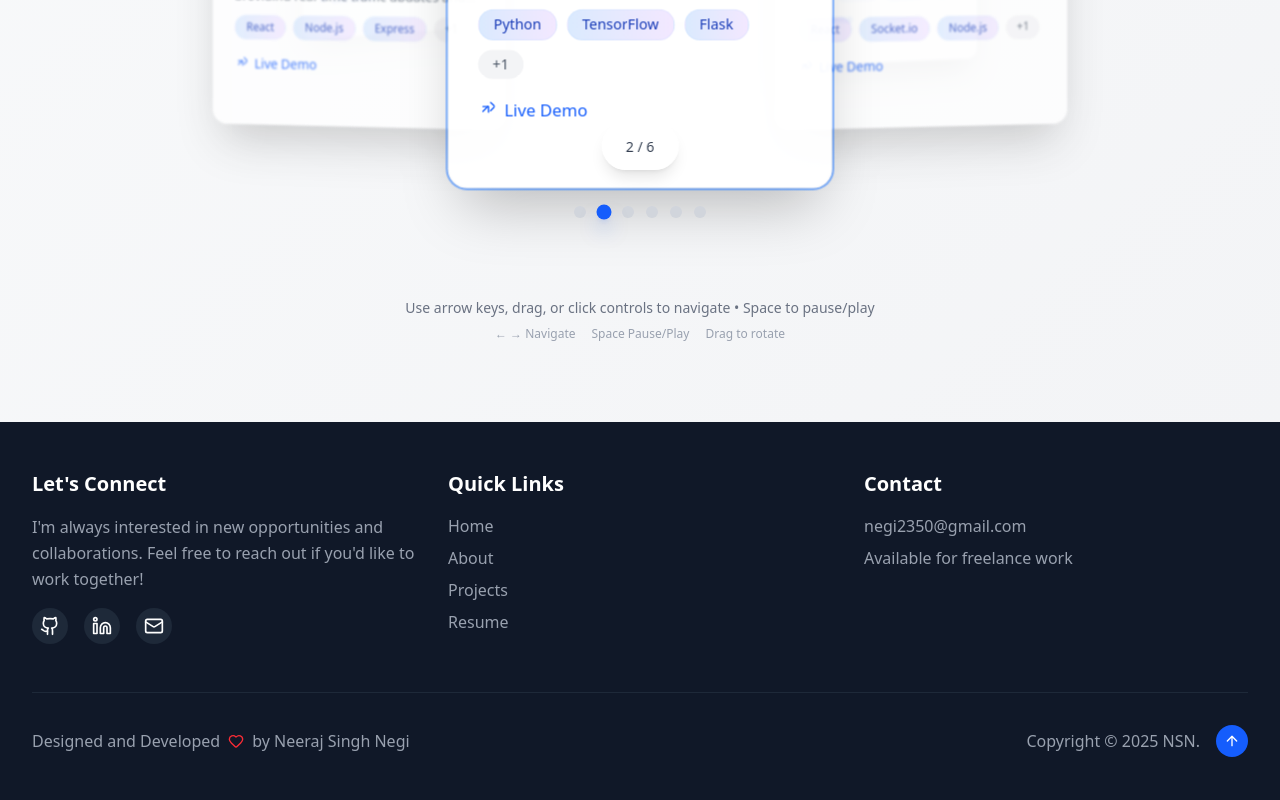
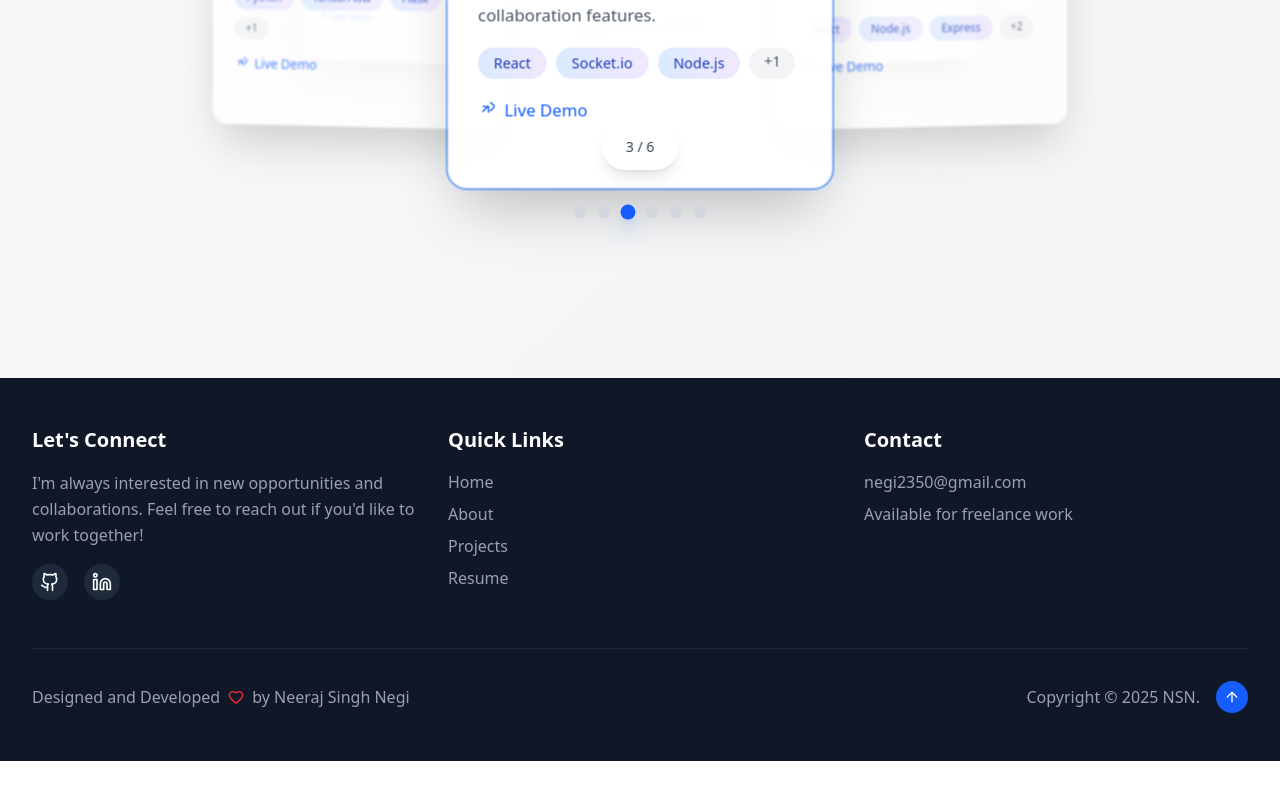
Before and after one commit to negiNeeraj1/PortfolioProject, a React (Vite) app: page /projects in a window 1280 px wide. Shown: the part 746-1546 px from the top of the page. After the commit the page ends 1507 px from the top, so only its background shows below. Built offline with nearby package versions, Linux system fonts and the light colour scheme.

Commit message:
Reduced caraousel time

```diff
--- a/src/Components/Common/Footer.jsx
+++ b/src/Components/Common/Footer.jsx
@@ -22,23 +22,18 @@
             </p>
             <div className="flex space-x-4">
               <a
-                href="#"
+                href="https://github.com/negiNeeraj1"
                 className="p-2 bg-gray-800 dark:bg-gray-700 rounded-full hover:bg-blue-600 transition-colors duration-300"
               >
                 <Github size={20} />
               </a>
               <a
-                href="#"
+                href="https://www.linkedin.com/in/neeraj-singh-negi-/"
                 className="p-2 bg-gray-800 dark:bg-gray-700 rounded-full hover:bg-blue-600 transition-colors duration-300"
               >
                 <Linkedin size={20} />
               </a>
-              <a
-                href="#"
-                className="p-2 bg-gray-800 dark:bg-gray-700 rounded-full hover:bg-blue-600 transition-colors duration-300"
-              >
-                <Mail size={20} />
-              </a>
+
             </div>
           </div>
 
--- a/src/Components/Sections/Projects.jsx
+++ b/src/Components/Sections/Projects.jsx
@@ -225,7 +225,7 @@
       } else {
         console.log("Auto-play paused - user interacting");
       }
-    }, 4000);
+    }, 2000);
   }, [filteredProjects.length, isHovered, isDragging]);
 
   const stopAutoPlay = () => {
@@ -576,15 +576,6 @@
             isVisible ? "translate-y-0 opacity-100" : "translate-y-10 opacity-0"
           }`}
         >
-          <p className="text-sm text-gray-500 dark:text-gray-400">
-            Use arrow keys, drag, or click controls to navigate • Space to
-            pause/play
-          </p>
-          <div className="flex justify-center gap-4 text-xs text-gray-400 dark:text-gray-500">
-            <span>← → Navigate</span>
-            <span>Space Pause/Play</span>
-            <span>Drag to rotate</span>
-          </div>
         </div>
       </div>
     </section>
```
